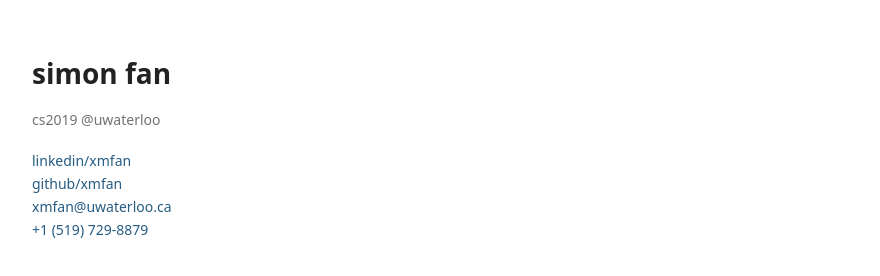
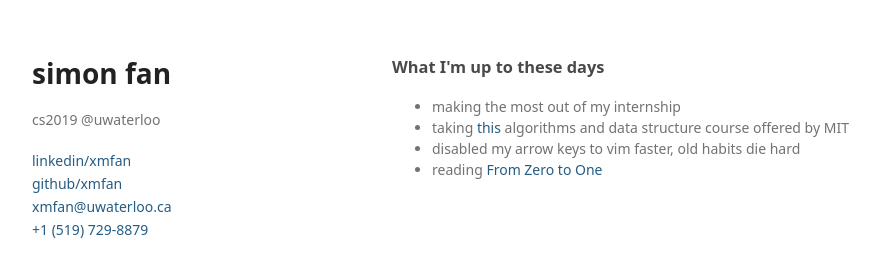
Before and after one commit to xmfan/xmfan.github.io, a plain HTML site: page index.html in a window 1280 px wide. Shown: the whole page, without its empty margins (178-1058 px from the left). Drawn offline with Linux system fonts and the light colour scheme.

Commit message:
added what im up to

```diff
--- a/css/style.css
+++ b/css/style.css
@@ -13,24 +13,24 @@
 }
 
 
-.personal-info a {
+a {
   transition: color .4s;
   color: #265C83;
 }
 
-.personal-info a:link, a:visited {
+a:link, a:visited {
   color: #265C83;
 }
 
-.personal-info a:hover {
+a:hover {
   color: #7FDBFF;
 }
 
-.personal-info a:active {
+a:active {
   transition: color .3s;
   color: #007BE6;
 }
 
-.personal-info .link {
+.link {
   text-decoration: none;
 }
--- a/index.html
+++ b/index.html
@@ -25,6 +25,13 @@
       </header>
 
       <section>
+				<h3>What I'm up to these days</h3>
+				<ul>
+					<li>making the most out of my internship</li>
+					<li>taking <a href="https://ocw.mit.edu/courses/electrical-engineering-and-computer-science/6-006-introduction-to-algorithms-fall-2011/">this</a> algorithms and data structure course offered by MIT</li>
+					<li>disabled my arrow keys to vim faster, old habits die hard</li>
+					<li>reading <a href="https://www.goodreads.com/book/show/18050143-zero-to-one">From Zero to One</a></li>
+				</ul>
         <!-- <div class="horitzontal-navbar">
           <ul>
             <li><a href="#home">Home</a></li>
```
